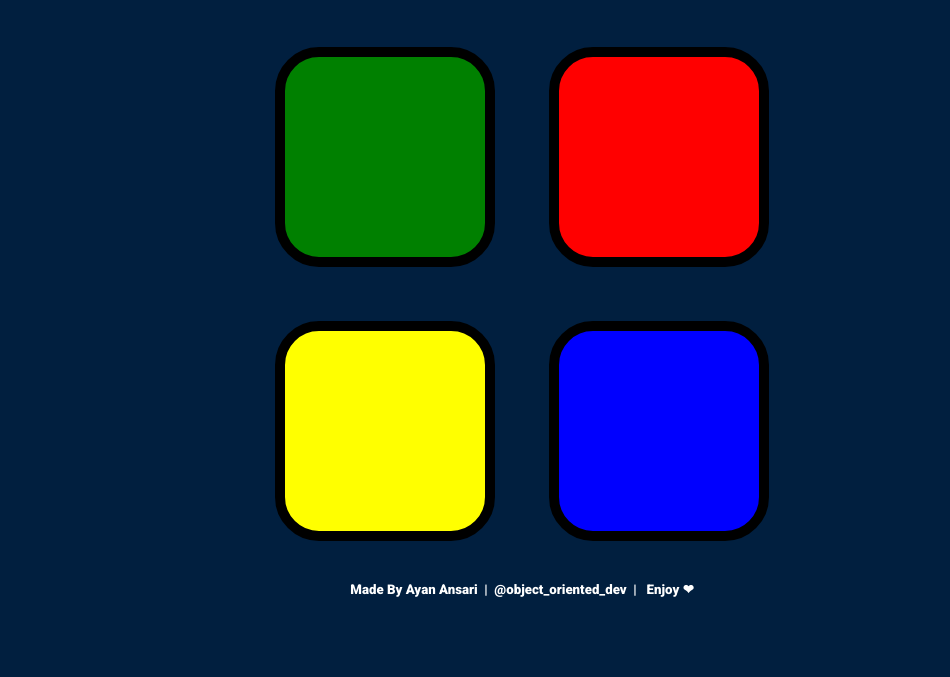
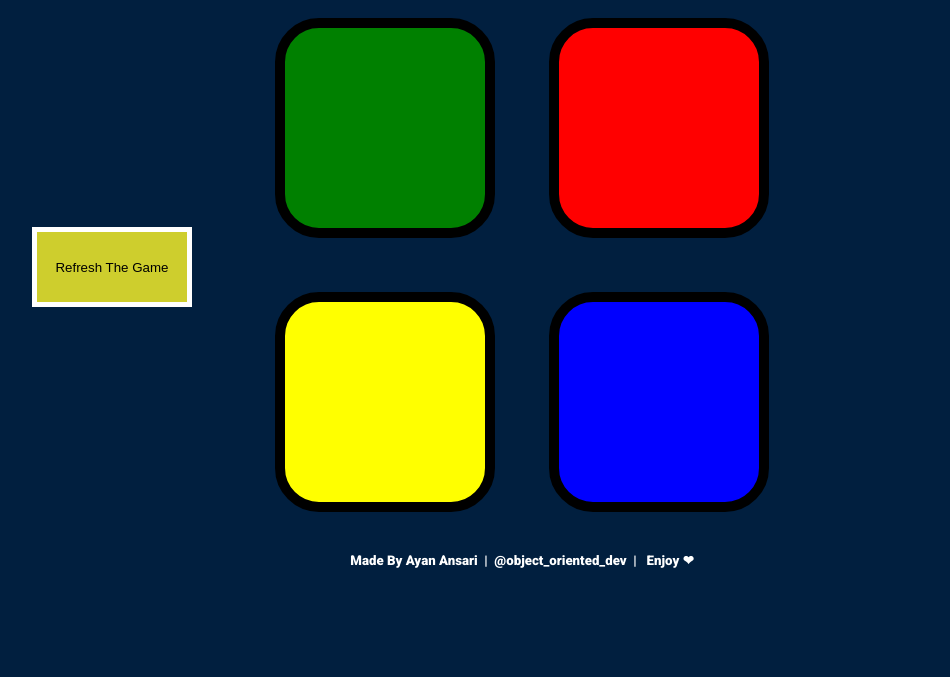
Before and after one commit to objectorienteddev/Simon-s-Game, a plain HTML site: page index.html in a window 1280 px wide. Shown: the part 123-800 px from the top of the page, without its empty margins (118-1068 px from the left). Drawn offline with nearby package versions, Linux system fonts and the light colour scheme.

Commit message:
Update styles.css

```diff
--- a/styles.css
+++ b/styles.css
@@ -8,6 +8,20 @@ body {
   font-size: 2.5rem;
   margin:  3%;
   color: #FEF2BF;
+}
+.refresh-game{
+  width: 10rem;
+  height: 5rem;
+  background-color: rgb(206, 206, 45);
+  border: solid 5px white;
+  outline: none;
+  transition: 400ms;
+  position: absolute;
+  top: 350px;
+  left: 150px;
+}
+.refresh-game:hover{
+  background-color: white;
 }
 
 .container {
```
